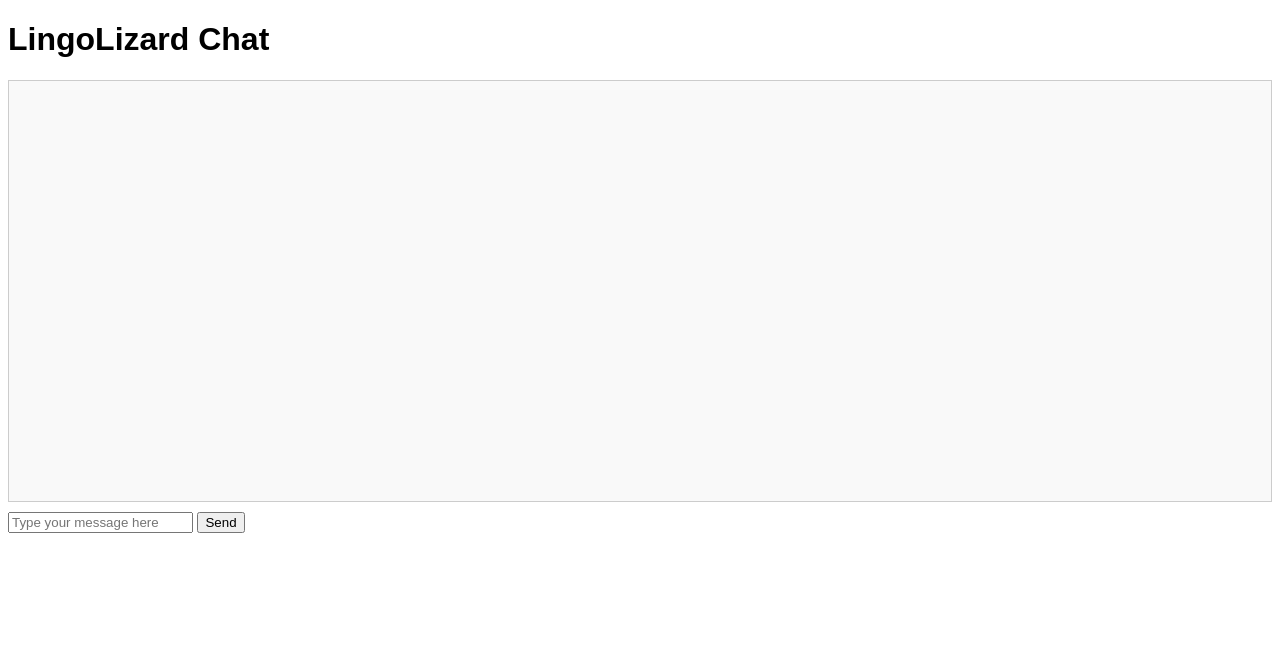
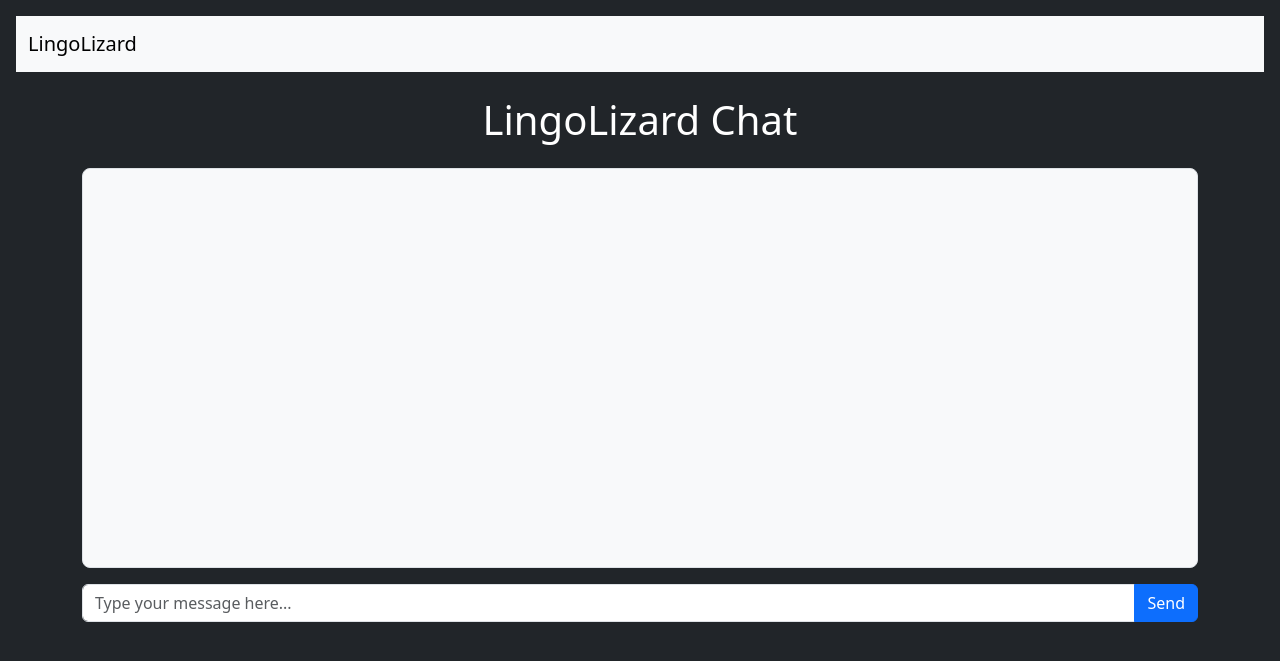
Before and after one commit to mjc136/4thYearProject, a Flask app: page / in a window 1280 px wide. Shown: the top 661 px of the page. Run offline with Flask 3, Linux system fonts and the light colour scheme.

Commit message:
adding basic bootstrap to chat page

```diff
--- a/backend/bot/dialogs/taxi_scenario.py
+++ b/backend/bot/dialogs/taxi_scenario.py
@@ -79,7 +79,7 @@ class TaxiScenarioDialog(BaseDialog):
         prompt = await self.chatbot_respond(
             step_context.context,
             step_context.result,
-            "Ask: 'Where do you want to go?' Keep it short and simple."
+            "Ask: Where do you want to go?"
         )
         example = self.translate_text("Example: I want to go to the city centre.", self.language)
         await step_context.context.send_activity(example)
@@ -90,7 +90,8 @@ class TaxiScenarioDialog(BaseDialog):
         ai_intent = await self.chatbot_respond(
             step_context.context,
             response,
-            "Check if the user gave a place. If yes, say the place. If not, reply 'invalid'."
+            """Check if the user gave a place. If yes, say the place. If not, reply 'invalid'.
+            Just ask if they are sure about the destination. Don't ask them if yes say yes."""
         )
         if ai_intent == "invalid":
             await step_context.context.send_activity(self.fallback)
--- a/backend/flask_app/templates/chat.html
+++ b/backend/flask_app/templates/chat.html
@@ -2,35 +2,50 @@
 <html>
 <head>
   <title>LingoLizard Chat</title>
+
+  <!-- Bootstrap 5 CSS -->
+  <link href="https://cdn.jsdelivr.net/npm/bootstrap@5.3.0/dist/css/bootstrap.min.css" rel="stylesheet">
+  <!-- Bootstrap JS Bundle (optional for modals etc.) -->
+  <script src="https://cdn.jsdelivr.net/npm/bootstrap@5.3.0/dist/js/bootstrap.bundle.min.js"></script>
+
   <style>
-    body {
-      font-family: Arial, sans-serif;
-    }
     #chatBox {
-      border: 1px solid #ccc;
-      padding: 10px;
       height: 400px;
       overflow-y: auto;
-      background: #f9f9f9;
-      margin-bottom: 10px;
+      background: #f8f9fa;
+      padding: 1rem;
+      border: 1px solid #dee2e6;
+      border-radius: 8px;
+      margin-bottom: 1rem;
     }
-    .bot {
-      color: blue;
+    .bubble {
+      padding: 0.5rem 1rem;
+      border-radius: 15px;
+      margin: 0.5rem 0;
+      max-width: 75%;
+      display: inline-block;
     }
-    .card {
-      background: #fff;
-      border: 1px solid #888;
-      padding: 10px;
-      margin: 5px 0;
+    .user-bubble {
+      background-color: #d1e7dd;
+      text-align: right;
+      float: right;
+      clear: both;
+    }
+    .bot-bubble {
+      background-color: #e2e3e5;
+      text-align: left;
+      float: left;
+      clear: both;
     }
   </style>
+
   <script>
     async function sendMessage() {
       const input = document.getElementById("userInput").value.trim();
       if (!input) return;
 
       const chatBox = document.getElementById("chatBox");
-    chatBox.innerHTML += `<div><b>You:</b> ${input}</div>`;
+      chatBox.innerHTML += `<div class="bubble user-bubble"><b>You:</b> ${input}</div>`;
 
       const response = await fetch("/send", {
         method: "POST",
@@ -40,12 +55,12 @@
 
       const data = await response.json();
       if (data.bot) {
-      chatBox.innerHTML += `<div><b>Bot:</b> ${data.bot}</div>`;
+        chatBox.innerHTML += `<div class="bubble bot-bubble"><b>Bot:</b> ${data.bot}</div>`;
       }
 
       if (data.attachments && data.attachments.length > 0) {
         data.attachments.forEach(att => {
-        chatBox.innerHTML += `<pre><b>[Card]</b>: ${JSON.stringify(att.content, null, 2)}</pre>`;
+          chatBox.innerHTML += `<div class="card my-2 p-2"><pre>${JSON.stringify(att.content, null, 2)}</pre></div>`;
         });
       }
 
@@ -54,10 +69,32 @@
     }
   </script>
 </head>
-<body>
-  <h1>LingoLizard Chat</h1>
+
+<body class="text-bg-dark p-3">
+  <nav class="navbar navbar-expand-lg bg-body-tertiary ">
+    <div class="container-fluid">
+      <a class="navbar-brand" href="#">LingoLizard</a>
+      <button class="navbar-toggler" type="button" data-bs-toggle="collapse" data-bs-target="#navbarNav" aria-controls="navbarNav" aria-expanded="false" aria-label="Toggle navigation">
+        <span class="navbar-toggler-icon"></span>
+      </button>
+      <!-- <div class="collapse navbar-collapse" id="navbarNav">
+        <ul class="navbar-nav">
+          <li class="nav-item">
+            <a class="nav-link active" aria-current="page" href="#">Home</a>
+          </li>
+        </ul>
+      </div> -->
+    </div>
+  </nav>
+  <div class="container my-4">
+    <h1 class="text-center mb-4">LingoLizard Chat</h1>
+
     <div id="chatBox"></div>
-  <input type="text" id="userInput" placeholder="Type your message here" />
-  <button onclick="sendMessage()">Send</button>
+
+    <div class="input-group">
+      <input type="text" id="userInput" class="form-control" placeholder="Type your message here..." />
+      <button class="btn btn-primary" onclick="sendMessage()">Send</button>
+    </div>
+  </div>
 </body>
 </html>
```
Lines whose indentation alone changed are shown as unchanged.
